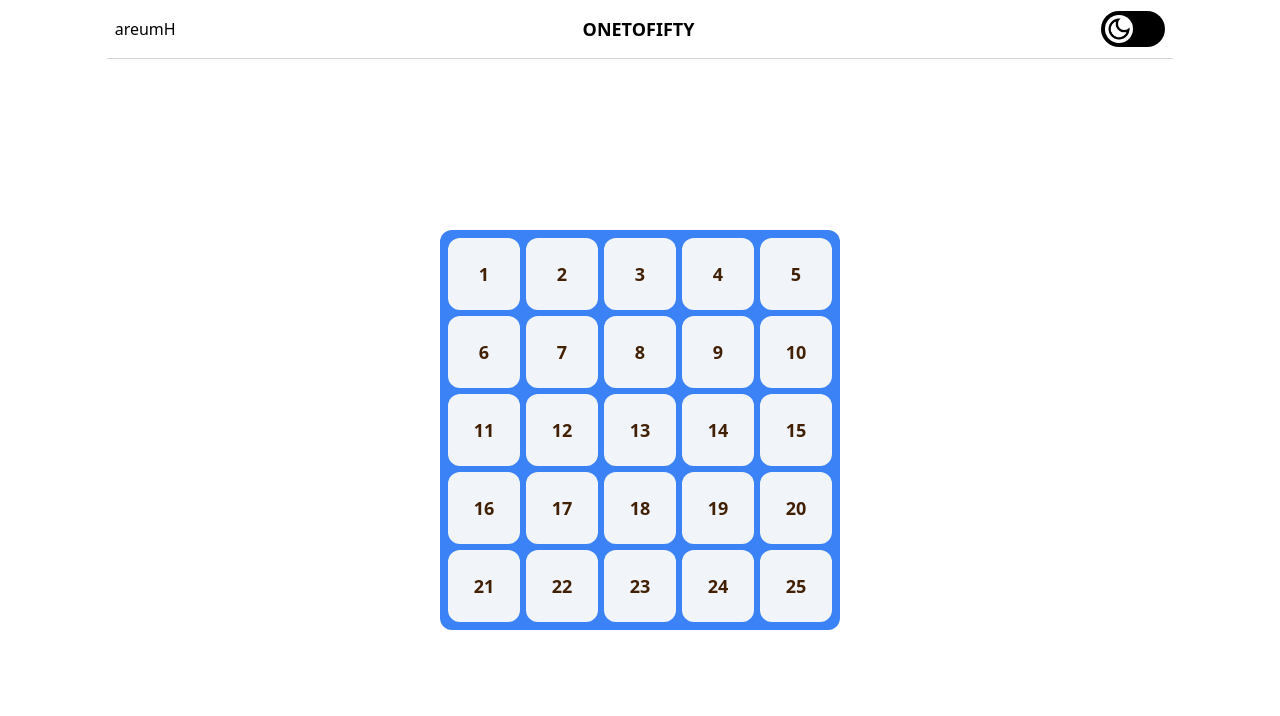
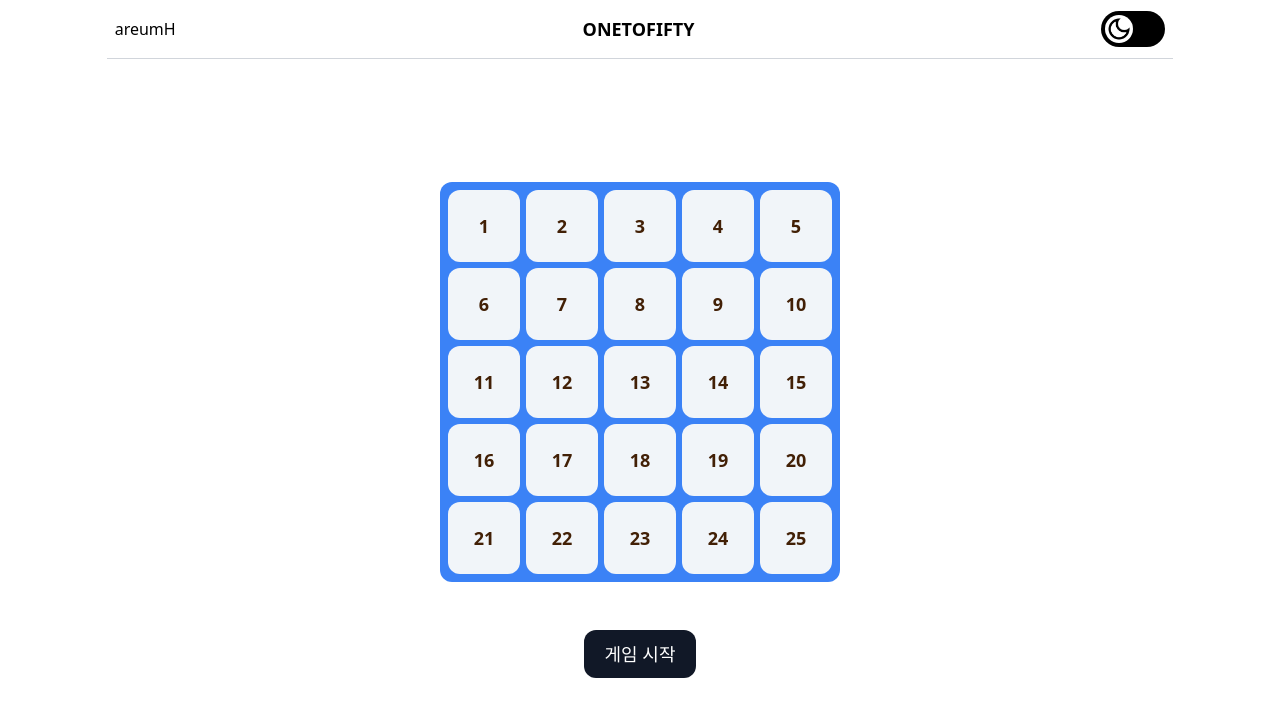
Before and after one commit to areumH/OneToFifty, a Next.js app in the folder onetofifty/: page / in a window 1280 px wide. Shown: the top 716 px of the page. Built offline with nearby package versions, Linux system fonts and the light colour scheme.

Commit message:
feat: 시작 버튼 클릭 시 배열 셔플 기능 구현

```diff
--- a/onetofifty/src/app/Components/Container/Container.tsx
+++ b/onetofifty/src/app/Components/Container/Container.tsx
@@ -3,14 +3,18 @@
 import React from 'react';
 import Cell from './Cell';
 
-export default function Container(): React.ReactNode {
-  const numbersArray: number[] = Array.from({ length: 25 }, (_, index) => index + 1);
+interface ContainerProps {
+  array: number[];
+}
 
+const Container: React.FC<ContainerProps> = ({ array }) => {
   return (
     <div className="grid grid-cols-5 grid-rows-5 p-2 gap-1.5 w-[400px] h-[400px] bg-blue-500 rounded-xl">
-      {numbersArray.map((el) => (
+      {array.map((el) => (
         <Cell num={el} />
       ))}
     </div>
   );
-}
+};
+
+export default Container;
--- a/onetofifty/src/app/page.tsx
+++ b/onetofifty/src/app/page.tsx
@@ -1,11 +1,36 @@
 'use client';
 
-import Container from "./Components/Container/Container";
+import { useState } from 'react';
+import Container from './Components/Container/Container';
 
 export default function Main() {
+  const numbersArray: number[] = Array.from({ length: 25 }, (_, index) => index + 1);
+  const [array, setArray] = useState<number[]>(numbersArray);
+
+  const shuffleArray = (array: number[]) => {
+    const shuffled: number[] = [];
+
+    while (array.length !== 0) {
+      const index = Math.floor(Math.random() * array.length);
+      shuffled.push(array[index]);
+      array.splice(index, 1);
+    }
+    return shuffled;
+  };
+
+  const handleStartButton = () => {
+    setArray(shuffleArray(numbersArray));
+  };
+
   return (
-    <div className="flex flex-col w-10/12 h-svh justify-center items-center">
-      <Container />
+    <div className="flex flex-col w-10/12 h-svh justify-center items-center gap-12">
+      <Container array={array} />
+      <button
+        className="w-28 h-12 bg-gray-900 text-white text-lg rounded-xl hover:bg-opacity-80"
+        onClick={handleStartButton}
+      >
+        게임 시작
+      </button>
     </div>
   );
 }
```
